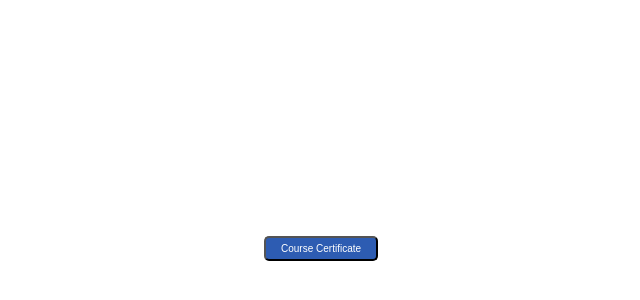
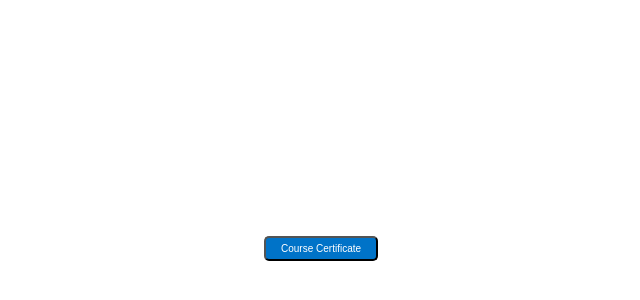
Before and after one commit to Rajkothiyal/nptel.ac.in-noc-E_Certificate-NPTEL, a plain HTML site: page index.html in a window 1280 px wide. Shown: the part 122-422 px from the top of the page, without its empty margins (44-684 px from the left). Drawn offline with Linux system fonts and the light colour scheme.

Commit message:
index.html

```diff
--- a/index.html
+++ b/index.html
@@ -7,7 +7,7 @@
     <style>
         button {
             border-radius: 5px;
-            background-color: rgb(45, 92, 178);
+            background-color: rgb(0, 115, 200);
             color: white;
             padding: 5px 15px 5px 15px;
             margin-left: 300px;
```
